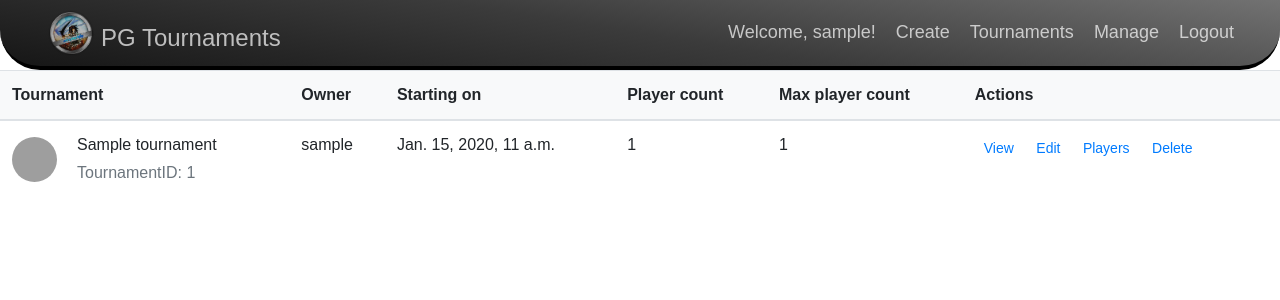
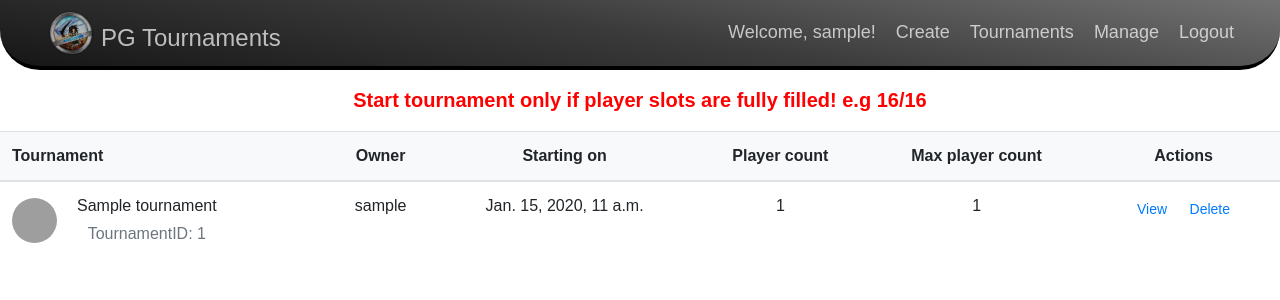
Before and after one commit to Skylighty/tournaments, a Django app: page /manage in a window 1280 px wide. Shown: the top 300 px of the page. Run offline with Django 4.2, Linux system fonts and the light colour scheme; a user stored in the database is signed in; tables that the repository leaves empty hold one stand-in row (values such as "Sample post"); some libraries are stand-ins or nearby versions; grey boxes are pictures that could not be loaded.

Commit message:
if condition in generate is probably fucked up

```diff
--- a/tournament/templates/tournament/manage.html
+++ b/tournament/templates/tournament/manage.html
@@ -1,11 +1,19 @@
 {% extends 'tournament/index.html' %}
 
 {% block content %}
+    <header>
+      <p style="font-size: 20px; font-weight: bold; color: red; text-align: center; margin-top: 15px;">Start tournament only if player slots are fully filled! e.g 16/16</p>
+    </header>
+    <style>
+      table, td, th {
+        text-align: center;
+      }
+    </style>
     <div>
         <table class="table align-middle mb-0 bg-white">
             <thead class="bg-light">
               <tr>
-                <th>Tournament</th>
+                <th style="text-align: left;">Tournament</th>
                 <th>Owner</th>
                 <th>Starting on</th>
                 <th>Player count</th>
@@ -45,11 +53,12 @@
                     </td>
                     <td>
                       <div class="mt-0">
+                        {% if tournament.started == False %}
                           <button type="button"
                                 class="btn btn-link btn-rounded btn-sm fw-bold"
                                 data-mdb-ripple-color="dark">
-                          <a href="{{tournament.id}}/generate">View</a>
                           </button>
+                          <a href="{{tournament.id}}/generate">Start</a>
                           <button type="button"
                                   class="btn btn-link btn-rounded btn-sm fw-bold"
                                   data-mdb-ripple-color="dark">
@@ -60,6 +69,13 @@
                                   data-mdb-ripple-color="dark">
                               <a href="{{tournament.id}}/players">Players</a>
                           </button>
+                        {% else %}
+                          <button type="button"
+                                  class="btn btn-link btn-rounded btn-sm fw-bold"
+                                  data-mdb-ripple-color="dark">
+                          <a href="{{tournament.id}}/generate">View</a>
+                          </button>
+                        {% endif %}
                         <button type="button"
                                 class="btn btn-link btn-rounded btn-sm fw-bold"
                                 data-mdb-ripple-color="dark">
--- a/tournament/views.py
+++ b/tournament/views.py
@@ -71,7 +71,8 @@ def create_tournament(request):
     user = get_object_or_404(User, pk=request.user.id)
     form = TournamentForm(initial={
                 "belongs_to":user,
-                "start_date": timezone.now()
+                "start_date": timezone.now(),
+                "started": False,
                 })
     return render(request=request, template_name="tournament/create_tournament.html", context={"create_tournament_form":form})
 
@@ -127,49 +128,60 @@ def delete_tournament(request, tournament_id):
 @login_required
 def generate_duels(request, tournament_id):
     tournament = get_object_or_404(Tournament, pk=tournament_id)
+    player_count = len(list(tournament.players.all()))
+    if player_count == tournament.max_players:
     # ---- INITIALIZE ------
-    if not Duel.objects.filter(tournament=tournament):
-        # Convert QuerySet to list, so query doesn't db-level sort
-        # everytime it's accessed
-        random_players = list(tournament.players.order_by('?'))
-        starting_duels_no = int(tournament.max_players/2)
-        # Initialize random and unique starting duels
-        for i in range(0, (2*starting_duels_no), 2):
-            temp = Duel.objects.create(tournament=tournament,
-                player1=random_players[i],
-                player2=random_players[i+1],
-                max_rounds=starting_duels_no,
-                passed=False,
-                round=int(1))
-            temp.save()
-            temp.players.add(random_players[i],random_players[i+1])
-            temp.save()
-        duels = list(Duel.objects.filter(tournament=tournament))
-        for i in range(len(duels)):
-            if i % 2 == 0:
-                duels[i].paired = duels[i+1]
-                duels[i+1].paired = duels[i]
-                duels[i].save()
-                duels[i+1].save()
-        tournament.rounds = log2(tournament.max_players)
-        tournament.current_round = 1
-        tournament.save()
+        if not Duel.objects.filter(tournament=tournament):
+            # Convert QuerySet to list, so query doesn't db-level sort
+            # everytime it's accessed
+            random_players = list(tournament.players.order_by('?'))
+            starting_duels_no = int(tournament.max_players/2)
+            # Initialize random and unique starting duels
+            for i in range(0, (2*starting_duels_no), 2):
+                temp = Duel.objects.create(tournament=tournament,
+                    player1=random_players[i],
+                    player2=random_players[i+1],
+                    max_rounds=starting_duels_no,
+                    passed=False,
+                    round=int(1))
+                temp.save()
+                temp.players.add(random_players[i],random_players[i+1])
+                temp.save()
+            duels = list(Duel.objects.filter(tournament=tournament))
+            for i in range(len(duels)):
+                if i % 2 == 0:
+                    duels[i].paired = duels[i+1]
+                    duels[i+1].paired = duels[i]
+                    duels[i].save()
+                    duels[i+1].save()
+            tournament.rounds = log2(tournament.max_players)
+            tournament.started = True
+            tournament.current_round = 1
+            tournament.save()
+        else:
+            for i in range(1, int(tournament.rounds-1)):
+                # If there's no duel with no winner
+                # there is a duel/duels in this round
+                # if there is not duel/duels in next round
+                print('No duel with winner - ' + str(Duel.objects.filter(tournament=tournament, round=i).filter(winner=None).exists()))
+                print('duel in this round - ' + str(Duel.objects.filter(tournament=tournament, round=i).exists()))
+                print('duel in next round - ' + str(Duel.objects.filter(tournament=tournament, round=(i+1)).exists()))
+                if (Duel.objects.filter(tournament=tournament, round=i).filter(winner=None).exists() == False
+                    and Duel.objects.filter(tournament=tournament, round=i).exists() == True
+                    and Duel.objects.filter(tournament=tournament, round=(i+1)).exists() == False):
+                    return redirect(f'/{tournament.id}/{i+1}/update_round')
+
+        duels = Duel.objects.filter(tournament=tournament)
+        # TODO - iterative viewing on rounds
+        #if Duel.objects.filter(tournament=tournament, round=1):
+        context = {
+            "tournament": tournament,
+            "duels": duels,
+        }
+        return render(request=request, template_name='tournament/tournament_view.html', context=context)
     else:
-        for i in range(1, int(tournament.rounds-1)):
-            if (Duel.objects.filter(tournament=tournament, round=i).filter(winner=None).exists() is False
-                and Duel.objects.filter(tournament=tournament, round=i).exists() is True
-                and Duel.objects.filter(tournament=tournament, round=(i+1)).exists() is False):
-                return redirect(f'/{tournament.id}/{i+1}/update_round')
-            else:
-                continue
-    duels = Duel.objects.filter(tournament=tournament)
-    # TODO - iterative viewing on rounds
-    #if Duel.objects.filter(tournament=tournament, round=1):
-    context = {
-        "tournament": tournament,
-        "duels": duels,
-    }
-    return render(request=request, template_name='tournament/tournament_view.html', context=context)
+        messages.error(request, f'You can\'t start tournament \'{tournament.name}\' - not all players are assigned to it!')
+        return redirect("/manage")
 
 
 @login_required
@@ -198,6 +210,7 @@ def update_round(request, tournament_id, round_to_be_updated):
             new_duel.previous.add(duel.paired)
             new_duel.save()
     duels = list(Duel.objects.filter(tournament=tournament, round=round_to_be_updated))
+    # Pairing duels for further updates
     for i in range(len(duels)):
         if i % 2 == 0 and len(duels) > 1:
                 duels[i].paired = duels[i+1]
@@ -225,66 +238,73 @@ def set_duel_winner(request, tournament_id, duel_id, user_id):
 def edit_tournament(request,tournament_id):
     tournament = get_object_or_404(Tournament, pk=tournament_id)
     tournament.players.clear()
-    q2 = User.objects.all()
-    if request.method == "POST":
-        if request.user.is_authenticated:
-            form = EditTournamentForm(request.POST, instance=tournament)
-            if form.is_valid():
-                form.save()
-                messages.success(request, f'Tournament {form.cleaned_data.get("name")} has been saved successfully!')
-                return redirect("/manage")
-            else:
-                messages.error(request, "Something is wrong!")
-                messages.error(request,str(form.errors))
-    #user = User.get_object_or_404(pk=request.user.id)
-    print(getattr(tournament, "max_players"))
-    form = EditTournamentForm(initial={
-                "start_date": getattr(tournament, "start_date"),
-                "max_players": getattr(tournament, "max_players"),
-                "belongs_to": getattr(tournament, "belongs_to"),
-                "name": getattr(tournament, "name"),
-                "players": tournament.players.all()
-                })
-    context = {
-        "tournament": tournament,
-        "users": q2,
-        "edit_form": form,
-    }
-    return render(request=request, template_name="tournament/edit.html", context=context)
+    if tournament.started is False:
+        q2 = User.objects.all()
+        if request.method == "POST":
+            if request.user.is_authenticated:
+                form = EditTournamentForm(request.POST, instance=tournament)
+                if form.is_valid():
+                    form.save()
+                    messages.success(request, f'Tournament {form.cleaned_data.get("name")} has been saved successfully!')
+                    return redirect("/manage")
+                else:
+                    messages.error(request, "Something is wrong!")
+                    messages.error(request,str(form.errors))
+        #user = User.get_object_or_404(pk=request.user.id)
+        print(getattr(tournament, "max_players"))
+        form = EditTournamentForm(initial={
+                    "start_date": getattr(tournament, "start_date"),
+                    "max_players": getattr(tournament, "max_players"),
+                    "belongs_to": getattr(tournament, "belongs_to"),
+                    "name": getattr(tournament, "name"),
+                    "players": tournament.players.all()
+                    })
+        context = {
+            "tournament": tournament,
+            "users": q2,
+            "edit_form": form,
+        }
+        return render(request=request, template_name="tournament/edit.html", context=context)
+    else:
+        messages.error(request, f'You cannot edit {tournament.name}. It has already begun!')
+        return redirect('/index')
 
 
 @login_required
 def manage_players(request, tournament_id):
     tournament = get_object_or_404(Tournament, pk=tournament_id)
-    #tid = str(tournament.id)
-    users = User.objects.all()
-    players = tournament.players.all()
-    if request.method == "POST" and "add" in request.POST:
-        if request.user.is_authenticated:
-            added_user_id = request.POST.get("user")
-            tournament.players.add(get_object_or_404(User, pk=added_user_id))
-            tournament.save()
-            messages.success(request, f"User {get_object_or_404(User,pk=added_user_id).username} sucessfully added to tournament {tournament.name}!")
-            #return redirect(request, f"{tid}/add_player")
-        else:
-            messages.error(request, "User not authenticated!")
-            return redirect(f'/{tournament_id}/players')
-    if request.method == "POST" and "remove" in request.POST:
-        if request.user.is_authenticated:
-            added_user_id = request.POST.get("user")
-            tournament.players.remove(get_object_or_404(User, pk=added_user_id))
-            tournament.save()
-            messages.success(request, f"User {get_object_or_404(User,pk=added_user_id).username} removed from tournament {tournament.name}!")
-            #return redirect(request, f"{tid}/add_player")
-        else:
-            messages.error(request, "User not authenticated!")
-            return redirect(f'/{tournament_id}/players')
-    context = {
-        "tournament": tournament,
-        "users": users,
-        "players": players,
-    }
-    return render(request=request, template_name="tournament/manage_players.html", context=context)
+    if tournament.started is False:
+        users = User.objects.all()
+        players = tournament.players.all()
+        if request.method == "POST" and "add" in request.POST:
+            if request.user.is_authenticated:
+                added_user_id = request.POST.get("user")
+                tournament.players.add(get_object_or_404(User, pk=added_user_id))
+                tournament.save()
+                messages.success(request, f"User {get_object_or_404(User,pk=added_user_id).username} sucessfully added to tournament {tournament.name}!")
+                #return redirect(request, f"{tid}/add_player")
+            else:
+                messages.error(request, "User not authenticated!")
+                return redirect(f'/{tournament_id}/players')
+        if request.method == "POST" and "remove" in request.POST:
+            if request.user.is_authenticated:
+                added_user_id = request.POST.get("user")
+                tournament.players.remove(get_object_or_404(User, pk=added_user_id))
+                tournament.save()
+                messages.success(request, f"User {get_object_or_404(User,pk=added_user_id).username} removed from tournament {tournament.name}!")
+                #return redirect(request, f"{tid}/add_player")
+            else:
+                messages.error(request, "User not authenticated!")
+                return redirect(f'/{tournament_id}/players')
+        context = {
+            "tournament": tournament,
+            "users": users,
+            "players": players,
+        }
+        return render(request=request, template_name="tournament/manage_players.html", context=context)
+    else:
+        messages.error(request, f'You cannot edit {tournament.name}. It has already begun!')
+        return redirect('/index')
 
 
 def index(request):
```
Also changed, not shown: tournament/templates/tournament/listview.html (+10 -1 lines), tournament/templates/tournament/tournament_view.html (+7 -3 lines). Lines whose indentation alone changed are shown as unchanged.
